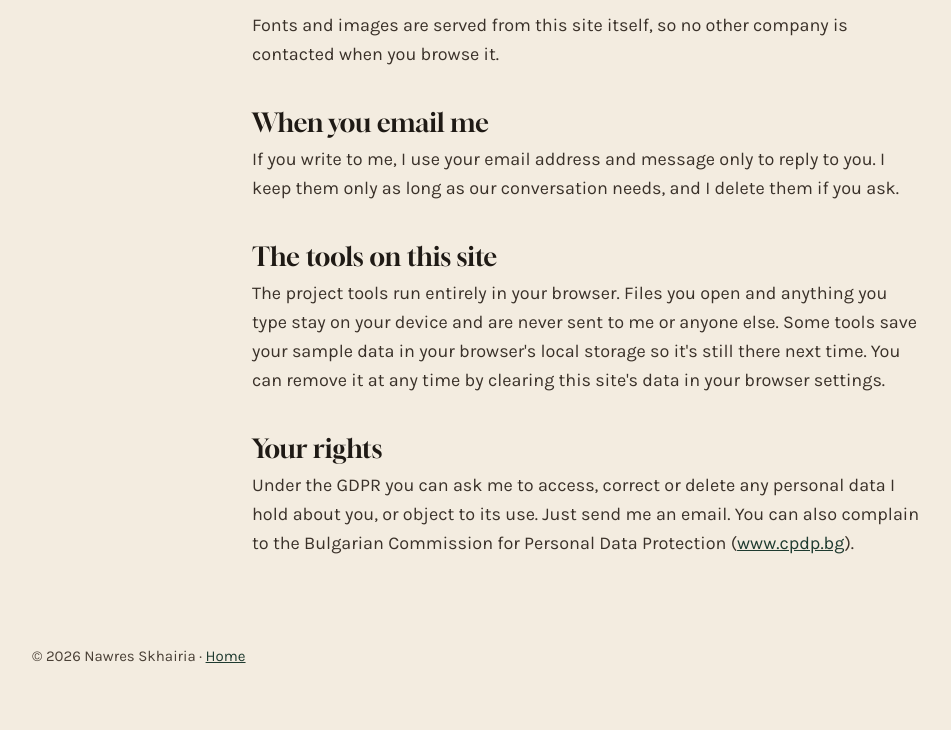
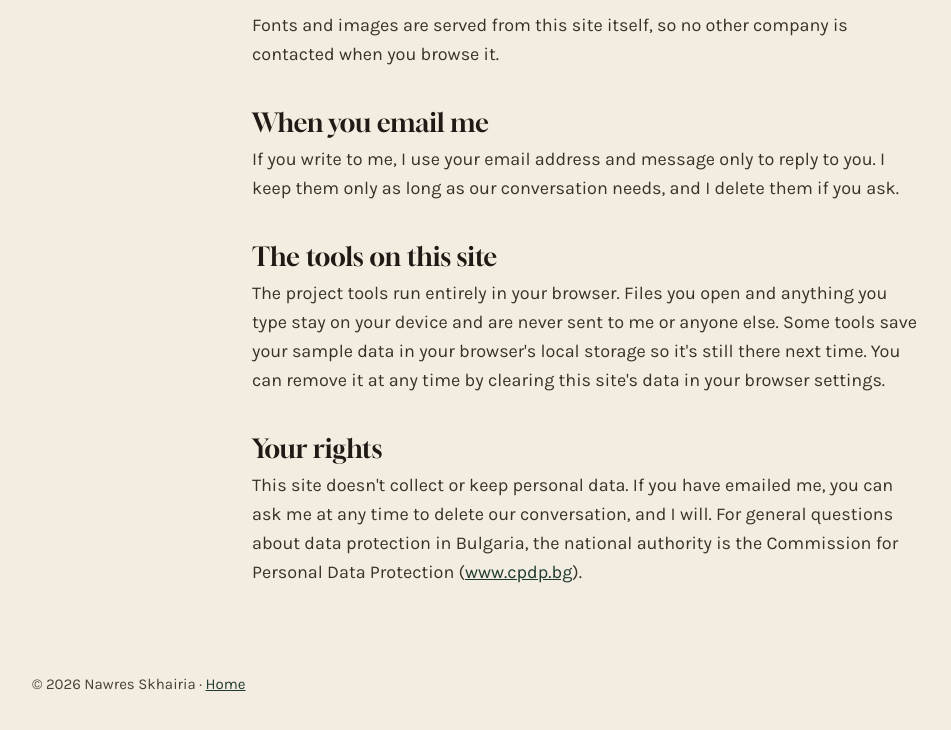
Before and after one commit to Nawres-Skhairia/portfolio, a plain HTML site: page privacy/index.html in a window 1280 px wide. Shown: the part 691-1421 px from the top of the page, without its empty margins (52-1003 px from the left). Before the commit the page ends 1399 px from the top, so only its background shows below. Drawn offline with Linux system fonts and the light colour scheme.

Commit message:
Privacy page: softer rights section
Co-Authored-By: Claude Opus 5.5 <noreply@anthropic.com>
Claude-Session: https://claude.ai/code/session_01SrSmsb4nB8mY7TBgMaUMDs

```diff
--- a/privacy/index.html
+++ b/privacy/index.html
@@ -47,7 +47,7 @@
     <p>The project tools run entirely in your browser. Files you open and anything you type stay on your device and are never sent to me or anyone else. Some tools save your sample data in your browser's local storage so it's still there next time. You can remove it at any time by clearing this site's data in your browser settings.</p>
 
     <h2>Your rights</h2>
-    <p>Under the GDPR you can ask me to access, correct or delete any personal data I hold about you, or object to its use. Just send me an email. You can also complain to the Bulgarian Commission for Personal Data Protection (<a href="https://www.cpdp.bg">www.cpdp.bg</a>).</p>
+    <p>This site doesn't collect or keep personal data. If you have emailed me, you can ask me at any time to delete our conversation, and I will. For general questions about data protection in Bulgaria, the national authority is the Commission for Personal Data Protection (<a href="https://www.cpdp.bg">www.cpdp.bg</a>).</p>
   </main>
 
   <footer class="wrap footer">
```
